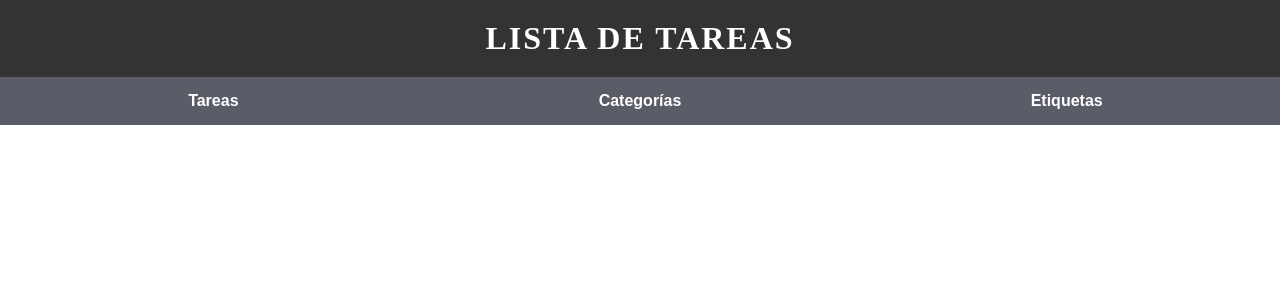
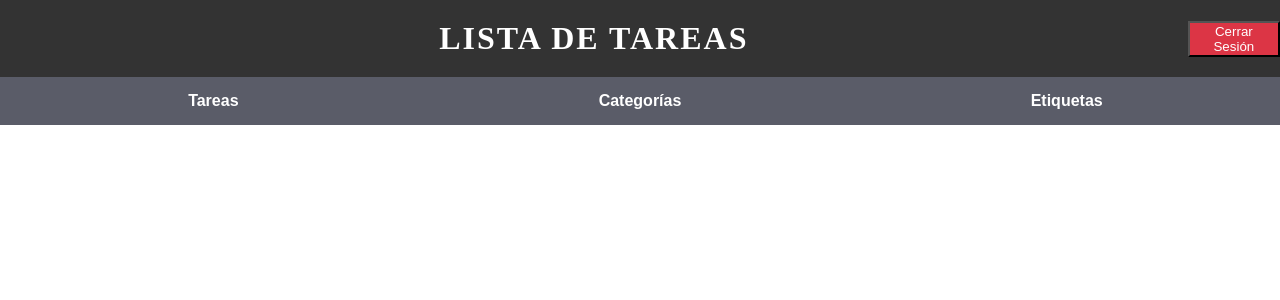
Before and after one commit to snm-g/to-do-app-react, a React (Vite) app: page / in a window 1280 px wide. Shown: the top 300 px of the page. Built offline with nearby package versions, Linux system fonts and the light colour scheme; sample sign-in values are in the browser's storage.

Commit message:
TDLR-20: Impplementation of Logout button and cleaning the token

```diff
--- a/src/App.jsx
+++ b/src/App.jsx
@@ -1,10 +1,16 @@
 import AppRouter from "./AppRouter";
+import { useEffect } from "react";
 import "./stylesheets/App.css";
 
 function App() {
+  useEffect(() => {
+    const token = localStorage.getItem("token");
+    if (!token) {
+      window.location.href = "/login";
+    }
+  }, []);
   return (
     <>
-
       <AppRouter />
     </>
   );
--- /dev/null
+++ b/src/components/logoutButton.jsx
@@ -0,0 +1,18 @@
+import { useNavigate } from "react-router-dom";
+import "../stylesheets/logoutButton.css";
+function LogoutButton() {
+  const navigate = useNavigate();
+
+  const handleLogout = () => {
+    localStorage.removeItem("token");
+    navigate("/login");
+  };
+
+  return (
+    <button onClick={handleLogout} className="button-logout">
+      Cerrar Sesión
+    </button>
+  );
+}
+
+export default LogoutButton;
--- a/src/components/navigation.jsx
+++ b/src/components/navigation.jsx
@@ -1,11 +1,12 @@
 import { NavLink } from "react-router-dom";
 import "../stylesheets/navigation.css";
-
+import LogoutButton from "../components/logoutButton";
 function Navigation() {
   return (
     <>
       <div className="title-div">
         <h1>LISTA DE TAREAS</h1>
+        <LogoutButton />
       </div>
 
       <nav className="navigation-div">
--- /dev/null
+++ b/src/stylesheets/logoutButton.css
@@ -0,0 +1,8 @@
+.button-logout {
+  background-color: #dc3545;
+  color: white;
+  padding: "8px 15px";
+  border: "none";
+  border-radius: "5px";
+  cursor: "pointer";
+}
--- a/src/stylesheets/navigation.css
+++ b/src/stylesheets/navigation.css
@@ -3,6 +3,11 @@
   width: 100%;
   padding: 20px 0;
   box-sizing: border-box;
+
+  display: flex;
+  flex-direction: row;
+  justify-content: space-between;
+  align-items: center;
 }
 .title-div h1 {
   margin: 0;
@@ -14,7 +19,7 @@
 
 .navigation-div {
   width: 100%;
-  background-color: #5a5c68; /* Era amarillo oscuro */
+  background-color: #5a5c68;
 }
 .navigation-div ul {
   display: flex;
```
